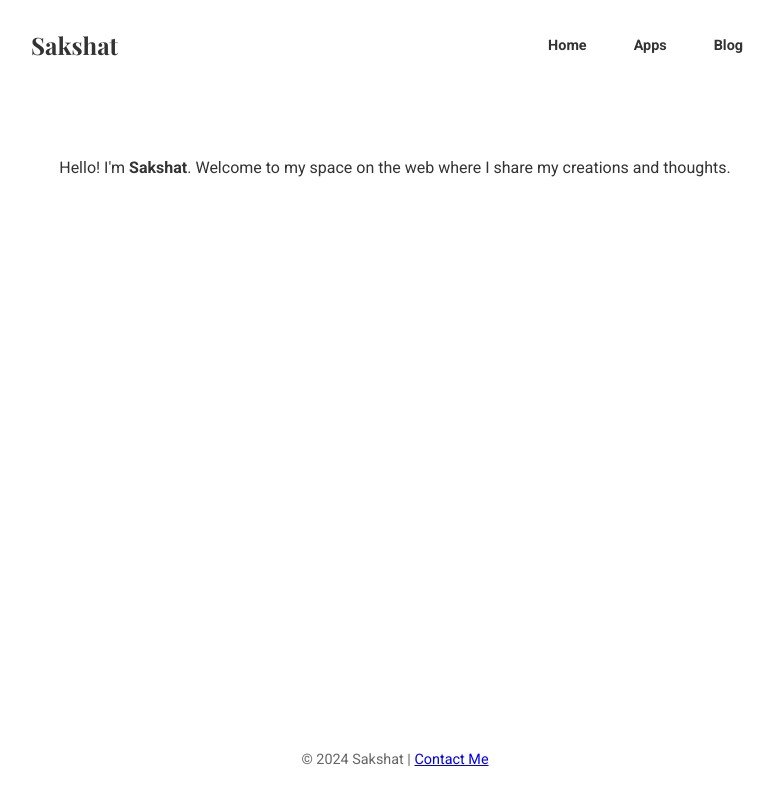
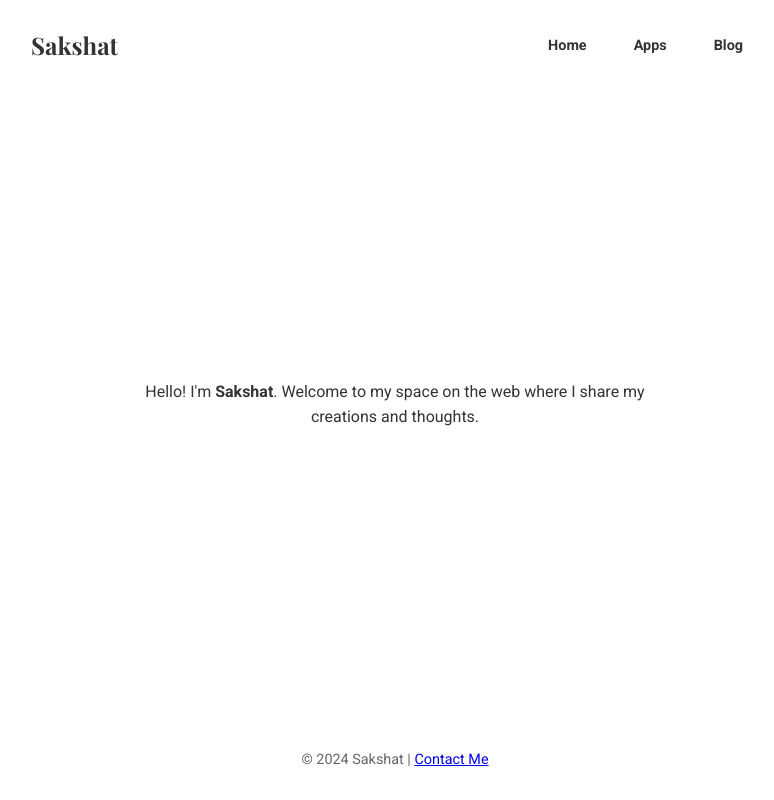
Before and after one commit to bsakshat/bsakshat.github.io, a plain HTML site: page index.html in a window 1280 px wide. Shown: the whole page, without its empty margins (245-1019 px from the left). Drawn offline with nearby package versions, Linux system fonts and the light colour scheme.

Commit message:
updated home page

```diff
--- a/style.css
+++ b/style.css
@@ -18,12 +18,25 @@ html, body {
     transition: background-color 0.5s ease-in-out;
 }
 
+.hero-section {
+    text-align: center; /* Center text inside the section */
+    padding: 2rem;
+    margin: 0 auto;
+    max-width: 500px;
+    width: 100%;
+    flex-grow: 1;
+    display: flex;
+    justify-content: center;
+    align-items: center;
+}
+
 header {
     display: flex;
     justify-content: space-between;
     align-items: center;
     color: #333;
     padding: 10px 20px 10px 20px;
+    flex-shrink: 0;
 }
 
 header h1 {
@@ -88,6 +101,7 @@ footer {
     color: #666;
     font-size: 0.9em;
     margin-top: auto;
+    flex-shrink: 0;
 }
 
 @media (max-width: 768px) {
```
